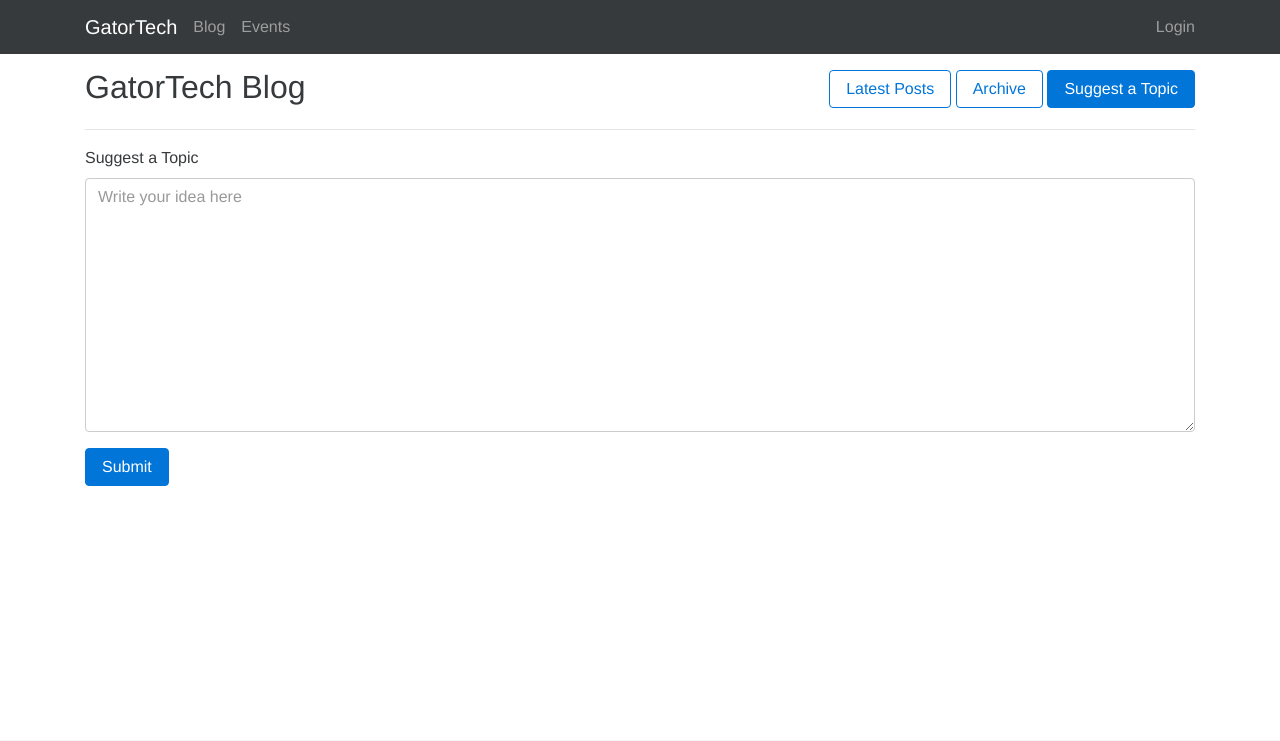
After one commit to gatortechuf/gatortechuf.com, a Django app: page /blog/suggest/ in a window 1280 px wide. The commit adds this page. Shown: the top 741 px of the page. Run offline with Django 3.2, Linux system fonts and the light colour scheme; some libraries are stand-ins or nearby versions.

Commit message:
Suggest a post feature added

```diff
--- a/blog/admin.py
+++ b/blog/admin.py
@@ -3,7 +3,7 @@ from django.db import models
 
 from pagedown.widgets import AdminPagedownWidget
 
-from .models import BlogPost, BlogComment
+from .models import BlogPost, BlogComment, SuggestedPost
 
 class BlogAdmin(admin.ModelAdmin):
     list_display = ('blog_title', 'blog_author')
@@ -22,4 +22,5 @@ class BlogAdmin(admin.ModelAdmin):
         obj.save()
 
 admin.site.register(BlogPost, BlogAdmin)
+admin.site.register(SuggestedPost)
 admin.site.register(BlogComment)
--- a/blog/forms.py
+++ b/blog/forms.py
@@ -1,9 +1,16 @@
 from django import forms
 
-from .models import BlogComment
+from .models import BlogComment, SuggestedPost
 
 class CommentForm(forms.ModelForm):
 
     class Meta:
         model = BlogComment
         fields = ['comment_author', 'comment_text', 'blog_post']
+
+
+class SuggestForm(forms.ModelForm):
+
+    class Meta:
+        model = SuggestedPost
+        fields = ['topic_idea']
--- a/blog/models.py
+++ b/blog/models.py
@@ -1,5 +1,4 @@
 from django.db import models
-from django.conf import settings
 from django.contrib.auth.models import User
 
 
@@ -22,3 +21,11 @@ class BlogComment(models.Model):
 
     def __str__(self):
         return self.comment_text
+
+
+class SuggestedPost(models.Model):
+    topic_idea = models.TextField(max_length=512, default='None', null=False)
+    topic_author = models.ForeignKey(User)
+
+    def __str__(self):
+        return self.topic_author.get_full_name()
--- a/blog/templates/blog/archive.html
+++ b/blog/templates/blog/archive.html
@@ -13,6 +13,7 @@
         <div class="col-md-6 text-md-right">
             <a href="{% url 'blog:blog_index' %}" class="btn btn-primary-outline">Latest Posts</a>
             <a href="{% url 'blog:blog_archive' %}" class="btn btn-primary">Archive</a>
+            <a href="{% url 'blog:blog_suggest' %}" class="btn btn-primary-outline">Suggest a Topic</a>
         </div>
     </div>
     <hr />
--- a/blog/templates/blog/index.html
+++ b/blog/templates/blog/index.html
@@ -11,6 +11,7 @@
         <div class="col-md-6 text-md-right">
             <a href="{% url 'blog:blog_index' %}" class="btn btn-primary">Latest Posts</a>
             <a href="{% url 'blog:blog_archive' %}" class="btn btn-primary-outline">Archive</a>
+            <a href="{% url 'blog:blog_suggest' %}" class="btn btn-primary-outline">Suggest a Topic</a>
         </div>
     </div>
     <hr />
--- a/blog/templates/blog/post.html
+++ b/blog/templates/blog/post.html
@@ -13,6 +13,7 @@
         <div class="col-md-6 text-md-right">
             <a href="{% url 'blog:blog_index' %}" class="btn btn-primary-outline">Latest Posts</a>
             <a href="{% url 'blog:blog_archive' %}" class="btn btn-primary-outline">Archive</a>
+            <a href="{% url 'blog:blog_suggest' %}" class="btn btn-primary-outline">Suggest a Topic</a>
         </div>
     </div>
     <hr />
--- /dev/null
+++ b/blog/templates/blog/suggest.html
@@ -0,0 +1,31 @@
+{% extends "base.html" %}
+{% load markdown_deux_tags %}
+
+{% block title %}GatorTech Blog{% endblock %}
+
+{% block content %}
+    <div class="row">
+        <div class="col-md-6">
+            <h2>GatorTech Blog</h2>
+        </div>
+        <div class="col-md-6 text-md-right">
+            <a href="{% url 'blog:blog_index' %}" class="btn btn-primary-outline">Latest Posts</a>
+            <a href="{% url 'blog:blog_archive' %}" class="btn btn-primary-outline">Archive</a>
+            <a href="{% url 'blog:blog_suggest' %}" class="btn btn-primary">Suggest a Topic</a>
+        </div>
+    </div>
+    <hr />
+    <div class="row">
+        <div class="col-xs-12">
+            <form action="{{ action }}" method="post">
+                {% csrf_token %}
+                <fieldset class="form-group">
+                    <label for="id_topic_idea">Suggest a Topic</label>
+                    <textarea cols="40" id="id_topic_idea" maxlength="512" name="topic_idea" rows="10" class="form-control" placeholder="Write your idea here"></textarea>
+                </fieldset>
+                <button type="submit" class="btn btn-primary">Submit</button>
+            </form>
+        </div>
+    </div>
+
+{% endblock %}
--- a/blog/urls.py
+++ b/blog/urls.py
@@ -4,5 +4,6 @@ from . import views
 urlpatterns = [
     url(r'^$', views.IndexView.as_view(), name='blog_index'),
     url(r'^archive/', views.ArchiveView.as_view(), name='blog_archive'),
+    url(R'^suggest/', views.SuggestView.as_view(), name='blog_suggest'),
     url(r'^(?P<slug>[\w-]+)/$', views.BlogPostView.as_view(), name='blog_post'),
 ]
--- a/blog/views.py
+++ b/blog/views.py
@@ -1,9 +1,9 @@
 from django.views import generic
 from django.utils import timezone
-from django.core.urlresolvers import reverse
+from django.contrib.auth.models import User
 
 from .models import BlogPost, BlogComment
-from .forms import CommentForm
+from .forms import SuggestForm
 
 class IndexView(generic.ListView):
     template_name = 'blog/index.html'
@@ -27,3 +27,17 @@ class ArchiveView(generic.ListView):
 class BlogPostView(generic.DetailView):
     template_name = 'blog/post.html'
     model = BlogPost
+
+
+class SuggestView(generic.FormView):
+    template_name = 'blog/suggest.html'
+    form_class = SuggestForm
+
+    def get_success_url(self):
+        return('/')
+
+    def form_valid(self, form):
+        suggested = form.save(commit=False)
+        suggested.topic_author = User.objects.get(id=self.request.user.id)
+        suggested.save()
+        return super(SuggestView, self).form_valid(form)
```
